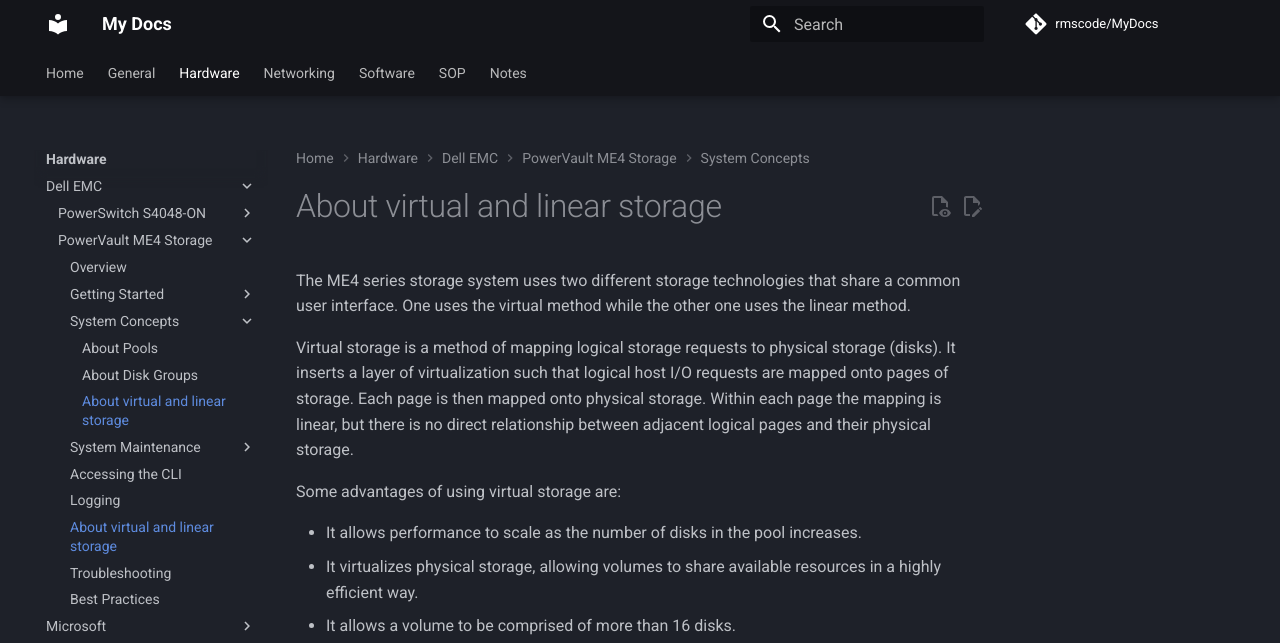
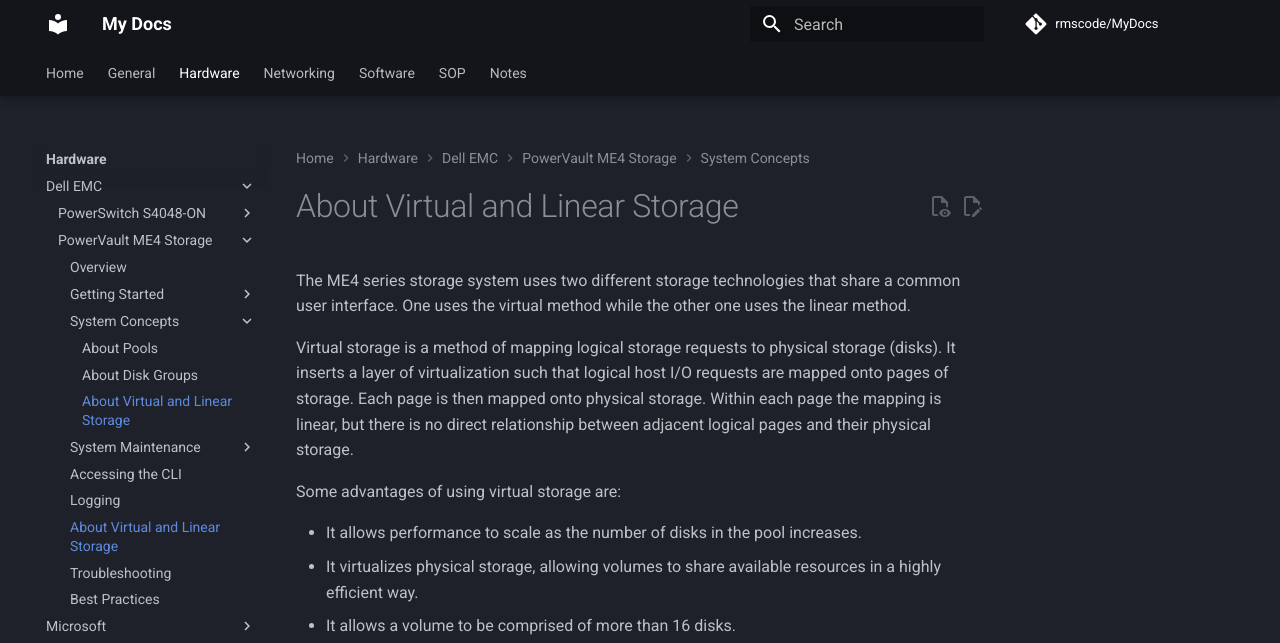
Before and after one commit to rmscode/binary-garden, an MkDocs documentation site: the page built from docs/hardware/dell-emc/powervault-me4/me4-virtual-linear-storage.md, in a window 1280 px wide and 1300 px high. Shown: the top 643 px of the window. Built offline with MkDocs 1.6.1 and Material for MkDocs 9.7.7, drawn with Linux system fonts in a browser that asks for light colours; comment, search, counter and statistics services are not loaded.

```diff
--- a/docs/hardware/dell-emc/powervault-me4/me4-virtual-linear-storage.md
+++ b/docs/hardware/dell-emc/powervault-me4/me4-virtual-linear-storage.md
@@ -1,4 +1,4 @@
-# About virtual and linear storage
+# About Virtual and Linear Storage
 
 The ME4 series storage system uses two different storage technologies that share a common user interface. One uses the virtual method while the other one uses the linear method.
 
```
